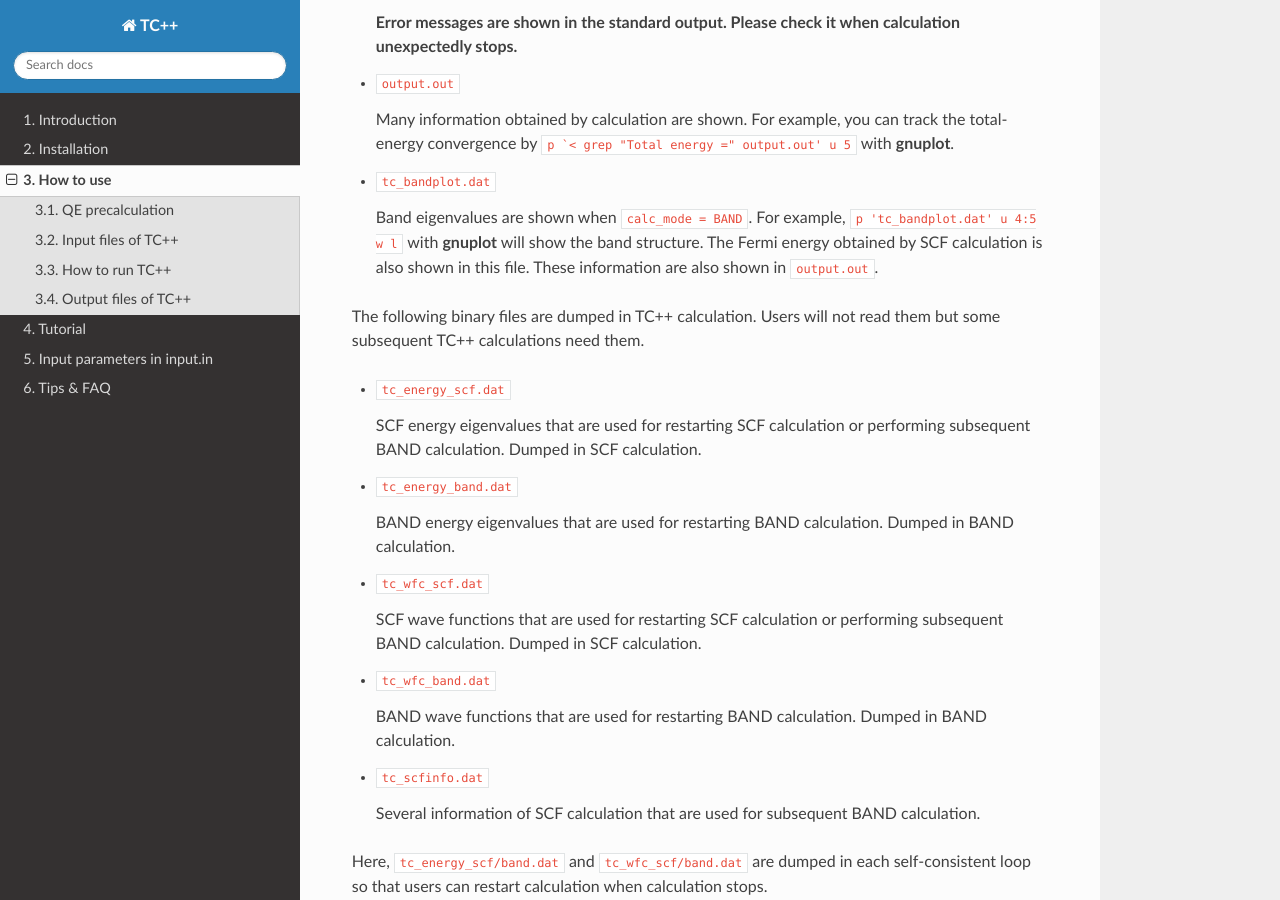
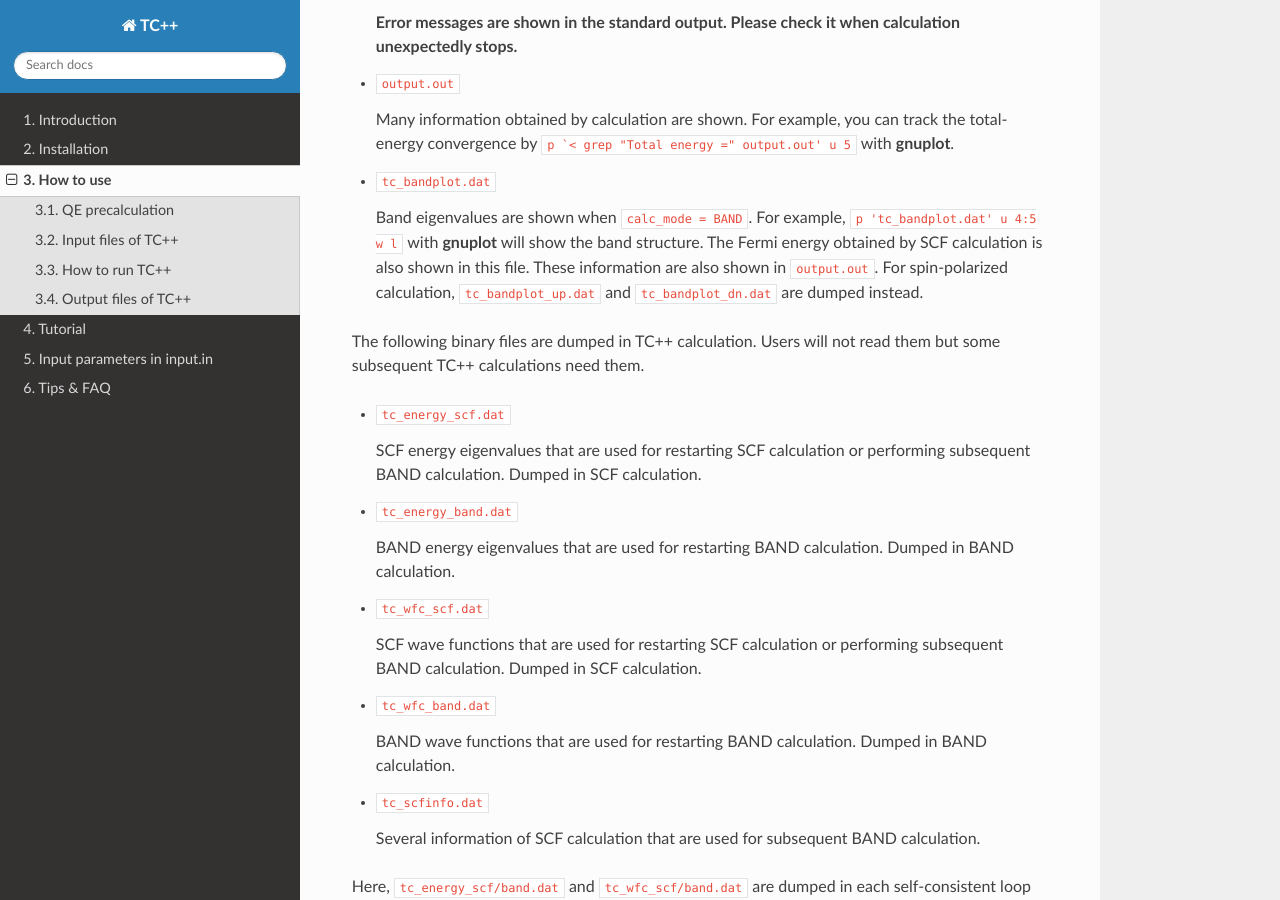
Before and after one commit to masaochi/TC, a Sphinx documentation site: the page built from docs/how_to_use.rst, in a window 1280 px wide and 900 px high, scrolled down 1848 px. Built offline with Sphinx 7.4.7 and the Read the Docs theme 2.0.0, drawn with Linux system fonts in a browser that asks for light colours.

Commit message:
[Add] add some explanations in docs

```diff
--- a/docs/how_to_use.rst
+++ b/docs/how_to_use.rst
@@ -91,6 +91,7 @@ The following output files are obtained by TC++ calculation:
   ``p 'tc_bandplot.dat' u 4:5 w l``
   with **gnuplot** will show the band structure. The Fermi energy obtained by SCF calculation is also shown in this file.
   These information are also shown in ``output.out``.
+  For spin-polarized calculation, ``tc_bandplot_up.dat`` and ``tc_bandplot_dn.dat`` are dumped instead.
 
 The following binary files are dumped in TC++ calculation.
 Users will not read them but some subsequent TC++ calculations need them.
```
